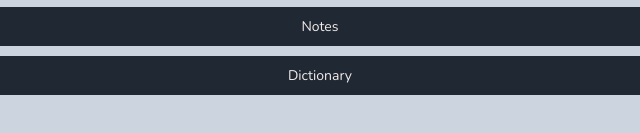
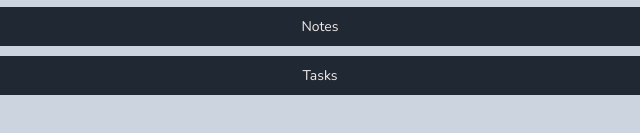
Before and after one commit to NoirHearts/studysync, a browser extension: page sidepanel.html in a window 1280 px wide. Shown: the part 297-430 px from the top of the page, 320-960 px from the left. Drawn offline with nearby package versions, Linux system fonts and the light colour scheme.

Commit message:
fix: changed duplicate dictionary button to tasks

```diff
--- a/sidepanel.html
+++ b/sidepanel.html
@@ -46,7 +46,7 @@
       <div class="tasks-container">
         <!-- <button id="tasks-btn">Tasks</button> -->
         <input id="tasks-btn" type="checkbox" name="feat3" />
-        <label for="tasks-btn">Dictionary</label>
+        <label for="tasks-btn">Tasks</label>
         <div class="tasks-content">
           Tasks content here <br>
           Lorem ipsum dolor sit amet, consectetur adipiscing elit. Proin lacus felis, venenatis in viverra nec, ultrices sit amet dui. Sed fermentum vel diam ac luctus. Etiam ullamcorper, purus vel iaculis consectetur, enim enim interdum nunc, at venenatis elit massa consequat dui. Cras vel libero odio. Curabitur sit amet lorem arcu. Praesent porta odio leo, vitae egestas ex dapibus nec. Mauris congue mi non turpis porta, tincidunt pharetra massa finibus. Cras vitae metus ut est fermentum vulputate euismod quis urna. Quisque accumsan augue rhoncus diam iaculis convallis. Aenean nec mauris eget sapien elementum hendrerit. Ut eget dui lacus.
```
